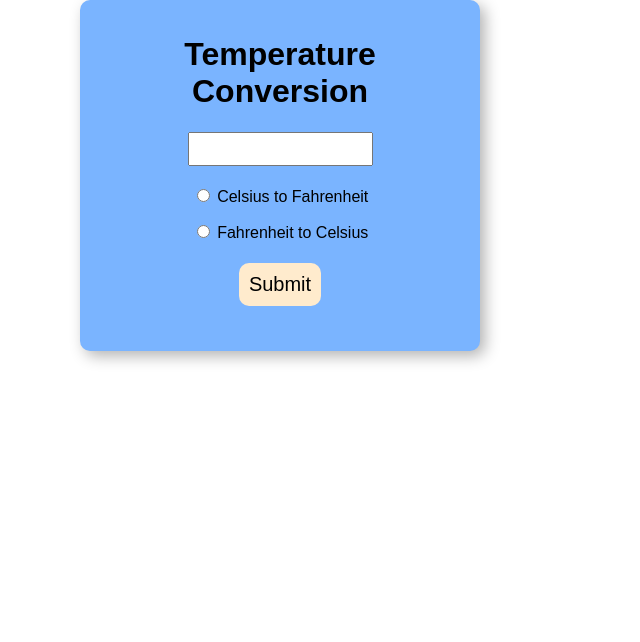
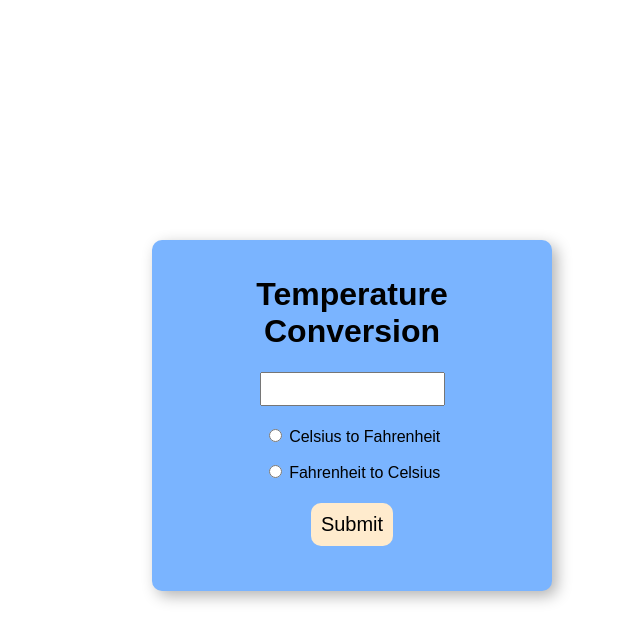
Before and after one commit to kidmagus/frontend-practice, a plain HTML site: page temperature.html in a window 1280 px wide. Shown: the whole page, without its empty margins (360-1000 px from the left). Drawn offline with Linux system fonts and the light colour scheme.

Commit message:
Update temperature.css

```diff
--- a/css/temperature.css
+++ b/css/temperature.css
@@ -1,14 +1,19 @@
 * {
     box-sizing: border-box;
+
 }
 
 body {
     margin: 0;
     font-family: "Montserrat", sans-serif;
     text-align: center;
+
 }
 
 .container {
+    position: absolute;
+    left: 40%;
+    top:30%;
     padding: 15px;
     background-color: hsl(214,100%, 74%);
     margin: auto;
```
Lines whose indentation alone changed are shown as unchanged.
